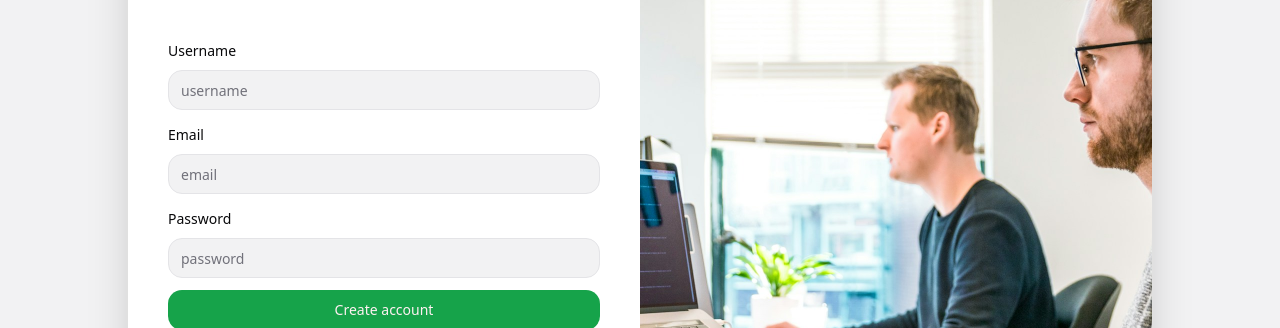
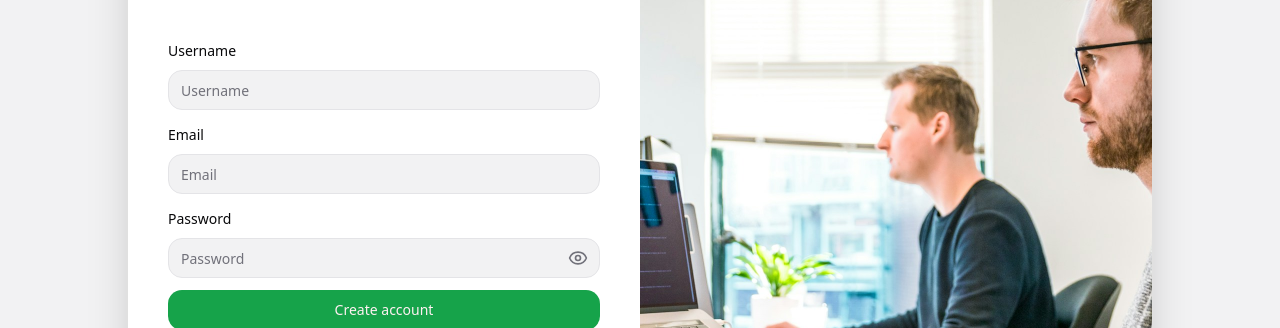
Before and after one commit to bgfranks/next15-social, a Next.js app: page /signup in a window 1280 px wide. Shown: the part 186-514 px from the top of the page. Built offline with nearby package versions, Linux system fonts and the light colour scheme.

Commit message:
set up a custom password input field based on shadcn toshow and hide the password on toggle

```diff
--- a/src/app/(auth)/signup/SignUpForm.tsx
+++ b/src/app/(auth)/signup/SignUpForm.tsx
@@ -15,6 +15,7 @@
 import { Input } from "@/components/ui/input";
 import { Button } from "@/components/ui/button";
 import { signUp } from "./actions";
+import { PasswordInput } from "@/components/PasswordInput";
 
 export default function SignUpForm() {
   const [error, setError] = useState<string>();
@@ -47,7 +48,7 @@
             <FormItem>
               <FormLabel>Username</FormLabel>
               <FormControl>
-                <Input placeholder="username" {...field} />
+                <Input placeholder="Username" {...field} />
               </FormControl>
               <FormMessage />
             </FormItem>
@@ -60,7 +61,7 @@
             <FormItem>
               <FormLabel>Email</FormLabel>
               <FormControl>
-                <Input placeholder="email" type="email" {...field} />
+                <Input placeholder="Email" type="email" {...field} />
               </FormControl>
               <FormMessage />
             </FormItem>
@@ -73,7 +74,7 @@
             <FormItem>
               <FormLabel>Password</FormLabel>
               <FormControl>
-                <Input placeholder="password" type="password" {...field} />
+                <PasswordInput placeholder="Password" {...field} />
               </FormControl>
               <FormMessage />
             </FormItem>
--- /dev/null
+++ b/src/components/PasswordInput.tsx
@@ -0,0 +1,38 @@
+import React, { useState } from "react";
+import { Input, InputProps } from "./ui/input";
+import { cn } from "@/lib/utils";
+import { Eye, EyeOff } from "lucide-react";
+
+const PasswordInput = React.forwardRef<HTMLInputElement, InputProps>(
+  ({ className, type, ...props }, ref) => {
+    const [showPassword, setShowPassword] = useState(false);
+
+    return (
+      <div className="relative">
+        {" "}
+        <Input
+          type={showPassword ? "text" : "password"}
+          className={cn("pe-10", className)}
+          ref={ref}
+          {...props}
+        />
+        <button
+          type="button"
+          onClick={() => setShowPassword(!showPassword)}
+          title={showPassword ? "Hide Password" : "Show Password"}
+          className="absolute right-3 top-1/2 -translate-y-1/2 transform text-muted-foreground"
+        >
+          {showPassword ? (
+            <EyeOff className="size-5" />
+          ) : (
+            <Eye className="size-5" />
+          )}
+        </button>
+      </div>
+    );
+  },
+);
+
+PasswordInput.displayName = "PasswordInput";
+
+export { PasswordInput };
```
